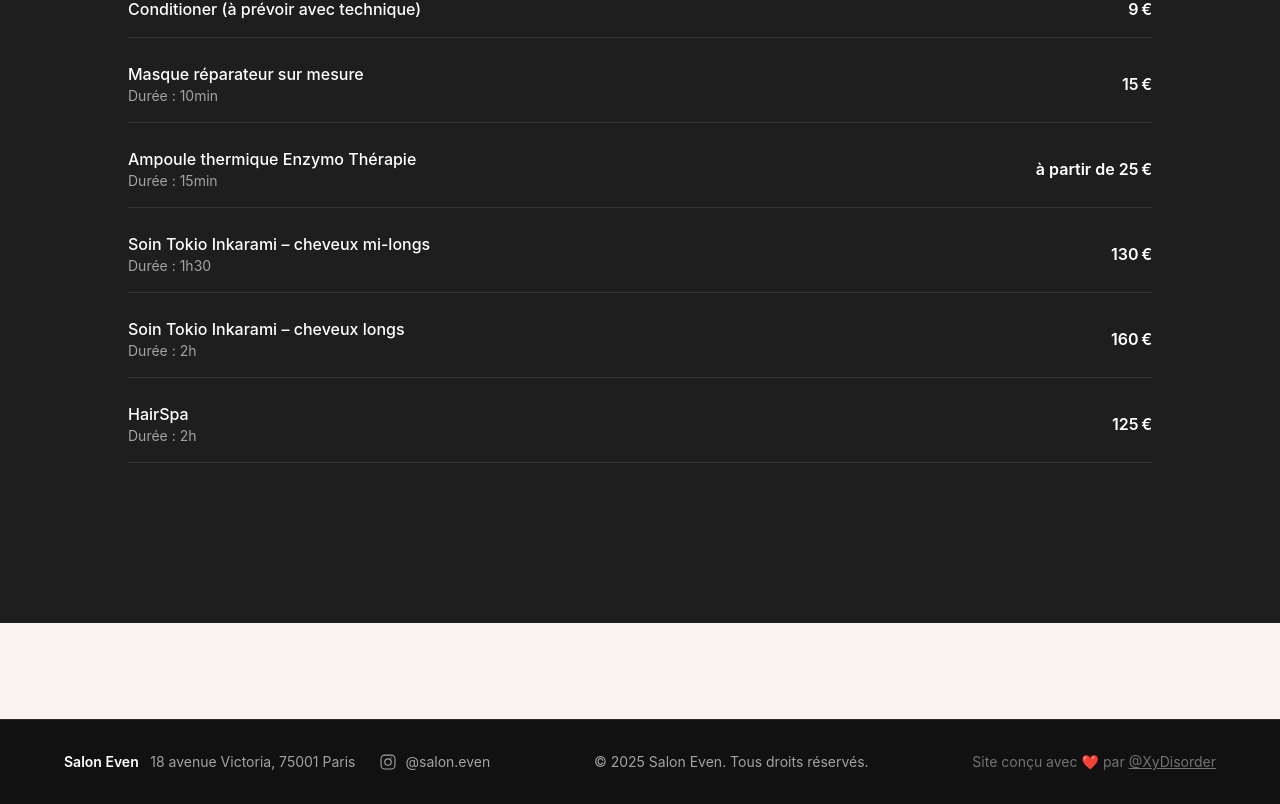
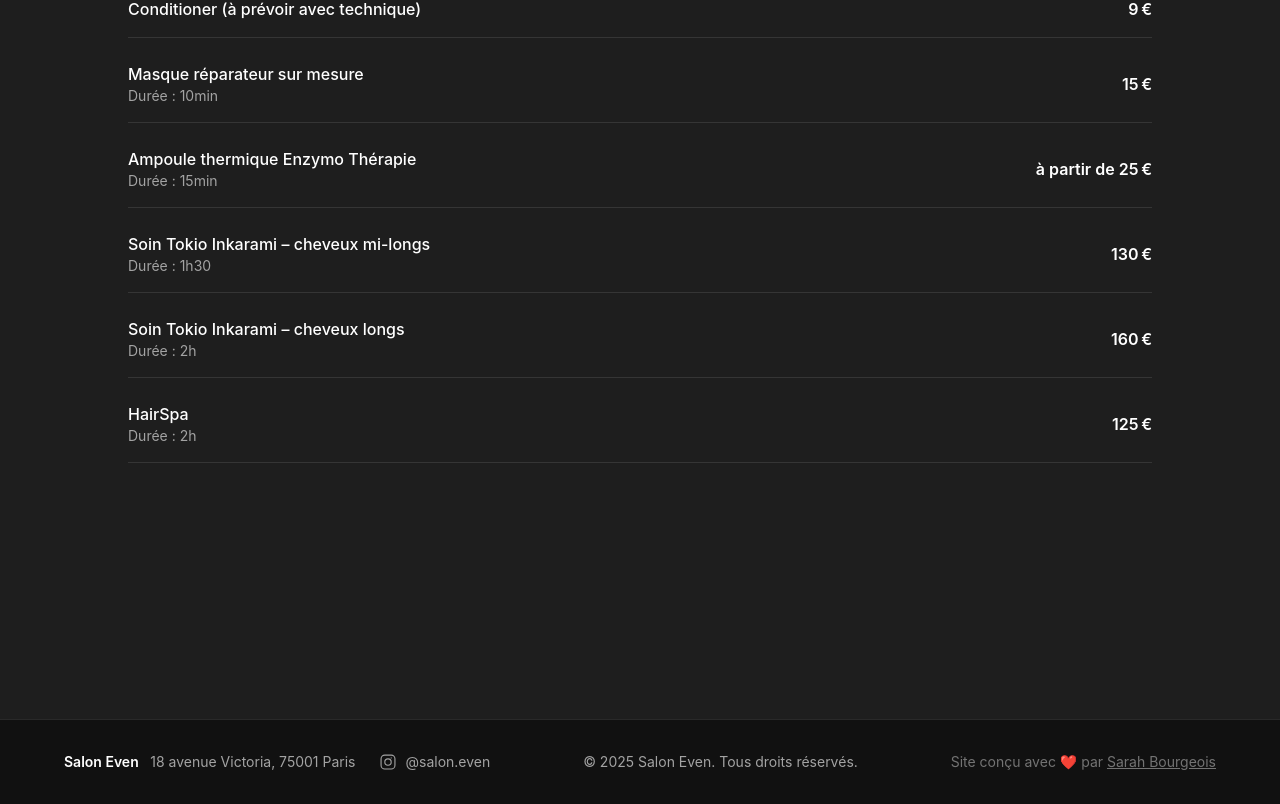
Before and after one commit to XyDisorder/salon-even-website, a React (Vite) app: page /services in a window 1280 px wide. Shown: the part 2183-2987 px from the top of the page. Built offline with nearby package versions, Linux system fonts and the light colour scheme.

Commit message:
feat(header): add header

```diff
--- a/src/App.tsx
+++ b/src/App.tsx
@@ -1,25 +1,20 @@
 // App.tsx
-import { Route, BrowserRouter as Router, Routes,  } from 'react-router-dom';
-import Header from './components/layout/Header';
+import { BrowserRouter as Router, Routes, Route } from 'react-router-dom';
 import Home from './pages/Home';
 import Team from './pages/Team';
 import Service from './pages/Service';
-import Footer from './components/layout/Footer';
+import Layout from './components/layout/Layout';
 
 function App() {
   return (
     <Router>
-      <div className="min-h-screen flex flex-col bg-beige text-noir font-sans">
-        <Header />
-        <main className="flex-grow">
-          <Routes>
-            <Route path="/" element={<Home />} />
-            <Route path="/team" element={<Team />} />
-            <Route path="/services" element={<Service />} />
-          </Routes>
-        </main>
-        <Footer />
-      </div>
+      <Routes>
+        <Route element={<Layout />}>
+          <Route path="/" element={<Home />} />
+          <Route path="/team" element={<Team />} />
+          <Route path="/services" element={<Service />} />
+        </Route>
+      </Routes>
     </Router>
   );
 }
--- a/src/components/layout/Footer.tsx
+++ b/src/components/layout/Footer.tsx
@@ -1,3 +1,5 @@
+import { DEVELOPER_LINKEDIN } from "../../constants/url";
+
 // src/components/layout/Footer.tsx
 export default function Footer() {
   return (
@@ -41,12 +43,12 @@ export default function Footer() {
     <div className="text-right text-neutral-500">
       Site conçu avec ❤️ par{" "}
       <a
-        href="https://github.com/XyDisorder"
+        href={DEVELOPER_LINKEDIN}
         target="_blank"
         rel="noopener noreferrer"
         className="underline hover:text-white transition"
       >
-        @XyDisorder
+        Sarah Bourgeois
       </a>
     </div>
   </div>
--- /dev/null
+++ b/src/components/layout/Layout.tsx
@@ -0,0 +1,17 @@
+import { Outlet } from "react-router-dom";
+import Header from "./Header";
+import Footer from "./Footer";
+
+export default function Layout() {
+  return (
+    <div className="flex flex-col min-h-screen bg-[#1e1e1e] text-white">
+      <Header />
+
+      <main className="flex-1">
+        <Outlet />
+      </main>
+
+      <Footer />
+    </div>
+  );
+}
--- a/src/constants/url.ts
+++ b/src/constants/url.ts
@@ -3,3 +3,5 @@ export const PLANITY_URL = 'https://www.planity.com/even-75001-paris';
 export const INSTAGRAM_URL_FANNY = 'https://www.instagram.com/fanny_hairmakeupart/';
 export const INSTAGRAM_URL_FABIEN = 'https://www.instagram.com/fabieneven/';
 export const INSTAGRAM_URL_ELIOT = 'https://www.instagram.com/eliot_thorpey/';
+
+export const DEVELOPER_LINKEDIN = 'https://www.linkedin.com/in/sarah-bourgeois-78159ba9/';
```
